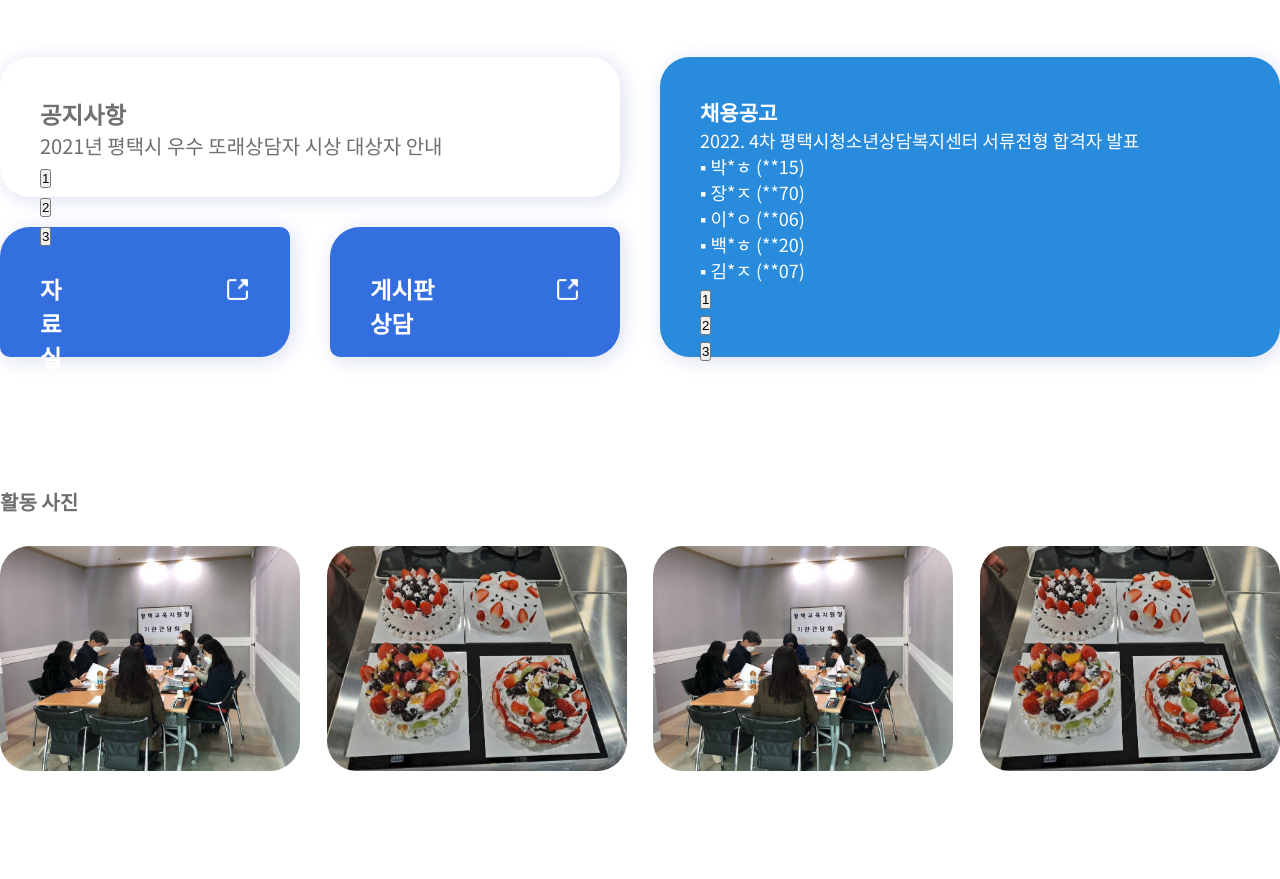
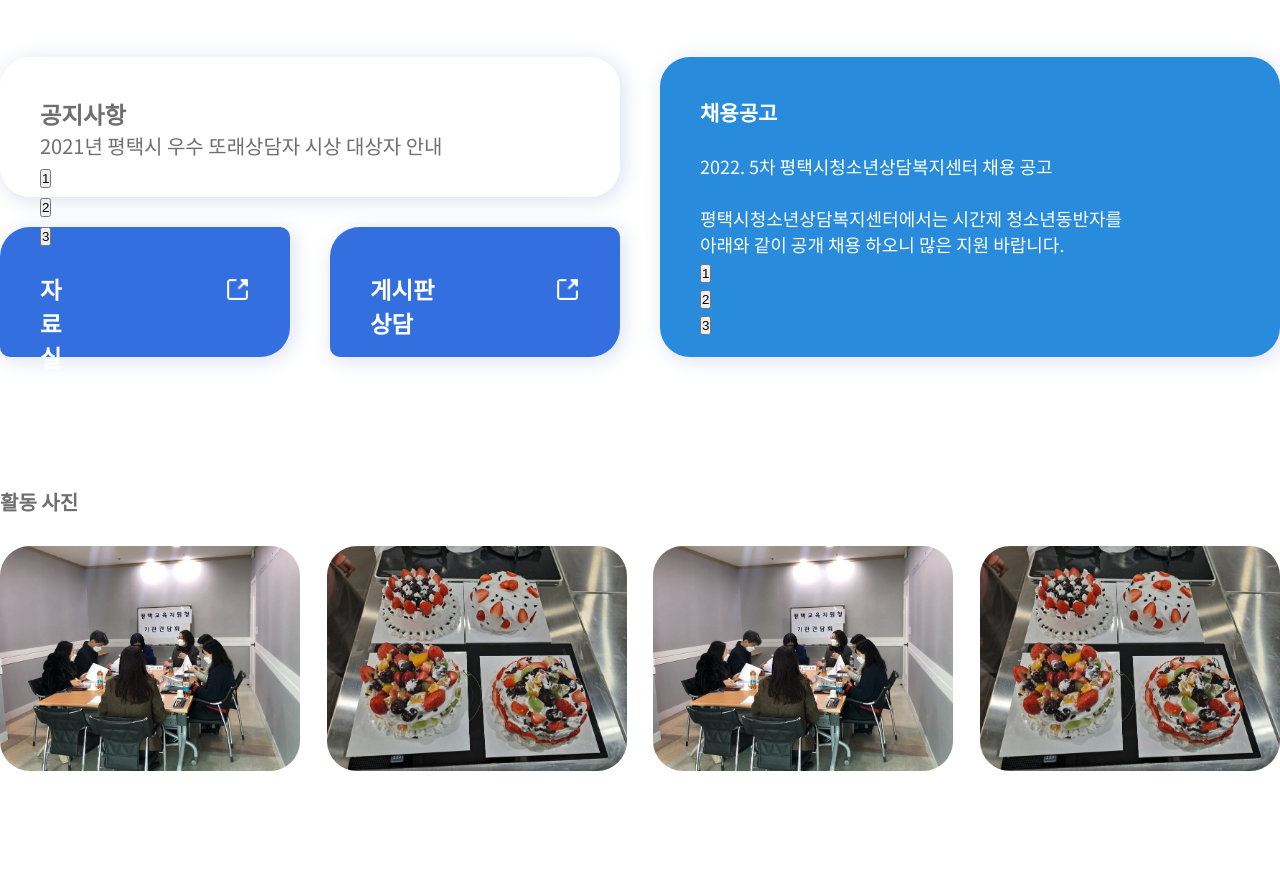
Before and after one commit to yooyeonsook/sook, a plain HTML site: page index.html in a window 1280 px wide. Shown: the part 1440-2319 px from the top of the page. Drawn offline with Linux system fonts and the light colour scheme.

Commit message:
Add files via upload

```diff
--- a/index.html
+++ b/index.html
@@ -89,36 +89,26 @@
           </div>
         </div>
       <div class="right">
-        <h3>채용공고</h3>
+        <h3>채용공고</h3><br>
         <section class="lazy slider" data-sizes="50vw">
           <div>
             <a href="#">
-              2022. 4차 평택시청소년상담복지센터 서류전형 합격자 발표
-              <p>▪ 박*ㅎ (**15)<br>
-              ▪ 장*ㅈ (**70)<br>
-              ▪ 이*ㅇ (**06)<br>
-              ▪ 백*ㅎ (**20)<br>
-              ▪ 김*ㅈ (**07)</p>
+              2022. 5차 평택시청소년상담복지센터 채용 공고<br><br>
+              <p>평택시청소년상담복지센터에서는 시간제 청소년동반자를<br>
+                아래와 같이 공개 채용 하오니 많은 지원 바랍니다.</p>
             </a>
           </div>
           <div>
             <a href="#">
-              2022. 4차 평택시청소년상담복지센터 서류전형 합격자 발표
-              ▪ 박*ㅎ (**15)
-              ▪ 장*ㅈ (**70)
-              ▪ 이*ㅇ (**06)
-              ▪ 백*ㅎ (**20)
-              ▪ 김*ㅈ (**07)
+              2022. 4차 평택시청소년상담복지센터 채용 결과 발표<br><br>
+              <p>모집분야 : 청소년동반자<br>
+                합격자에게는 개별적으로 연락 드리겠습니다.</p>
             </a>
           </div>
           <div>
             <a href="#">
-              2022. 4차 평택시청소년상담복지센터 서류전형 합격자 발표
-              ▪ 박*ㅎ (**15)
-              ▪ 장*ㅈ (**70)
-              ▪ 이*ㅇ (**06)
-              ▪ 백*ㅎ (**20)
-              ▪ 김*ㅈ (**07)
+              2022. 4차 평택시청소년상담복지센터 서류전형 합격자 발표<br><br>
+              <p>합격자에게는 개별적으로 연락 드리겠습니다.</p>
             </a>
           </div>
         </section>
```
